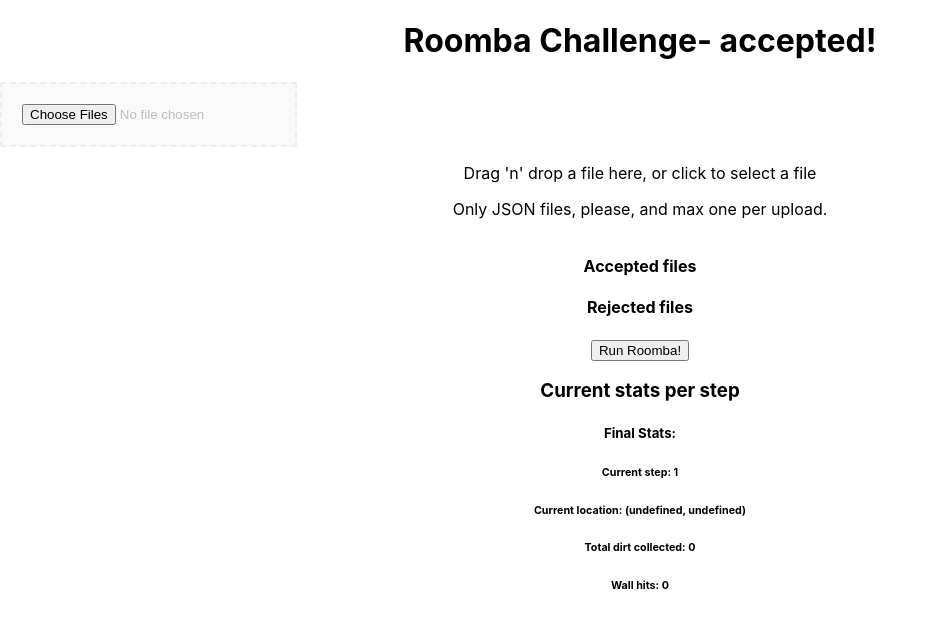
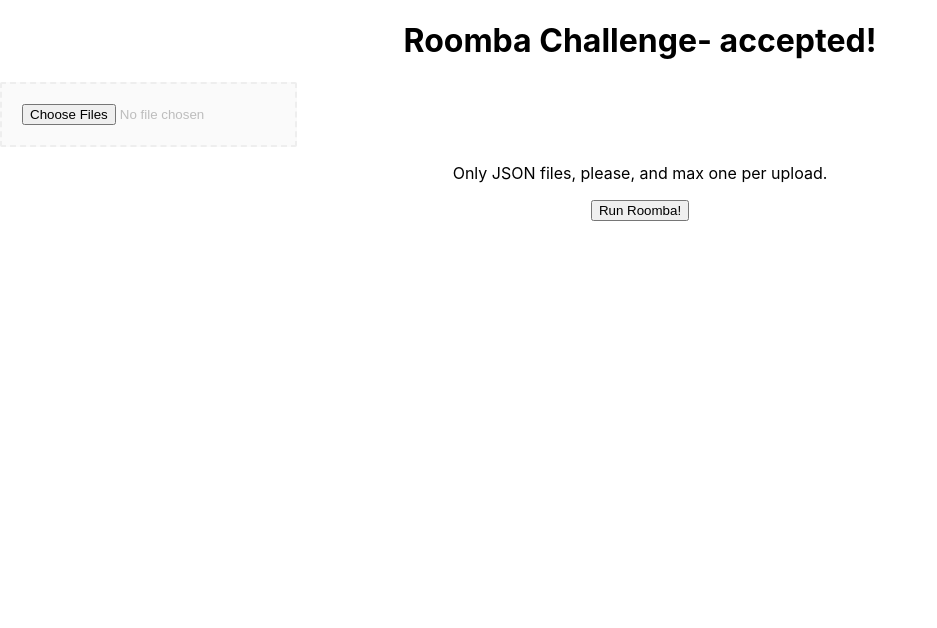
Before and after one commit to bamfranceschi/roomba-challenge, a React (Create React App) app: page / in a window 1280 px wide. Shown: the top 628 px of the page, without its empty margins (0-937 px from the left). Built offline with nearby package versions, Linux system fonts and the light colour scheme.

Commit message:
mvp reached

```diff
--- a/src/App.js
+++ b/src/App.js
@@ -1,6 +1,5 @@
 import React, { useEffect, useState } from "react";
 import "./App.css";
-import data from "./data/practice_data.json";
 import CurrentStats from "./components/CurrentStats";
 import { validInstruction } from "./helpers/validInstruction";
 import { newLocation } from "./helpers/newLocation";
@@ -12,26 +11,27 @@
   const [jsonUpload, setJsonUpload] = useState({
     roomDimensions: [],
     initialRoombaLocation: [],
-    dirtLocations: [],
+    dirtLocations: [[]],
     drivingInstructions: [],
   });
-  console.log(jsonUpload.roomDimensions);
-  const [roombaLocation, setRoombaLocation] = useState(
-    jsonUpload.initialRoombaLocation
-  );
+
   const roomDimensions = jsonUpload.roomDimensions;
   const dirtLocations = jsonUpload.dirtLocations;
+  console.log(dirtLocations);
   const drivingInstructions = jsonUpload.drivingInstructions;
 
-  const [ticker, setTicker] = useState(0);
+  //starting ticker at -1 to account for it being used to traverse the directions array, and traversal obviously starts at position zero.
+  const [ticker, setTicker] = useState(-1);
+  console.log(ticker);
   const [wallHits, setWallHits] = useState(0);
   const [dirtCount, setDirtCount] = useState(0);
   const [driveStart, setDriveStart] = useState(false);
-  // const displayCount = ticker + 1;
+  const [uploadSuccess, setUploadSuccess] = useState(false);
 
   useEffect(() => {
     const interval = setInterval(() => {
-      if (ticker <= drivingInstructions.length - 1 && driveStart) {
+      // subtracting 2 from the length of instructions array to make sure the ticker does not continue beyond array, accounting for its starting -1 value.
+      if (ticker <= drivingInstructions.length - 2 && driveStart) {
         setTicker(ticker + 1);
       }
     }, 1000);
@@ -44,12 +44,18 @@
     let instruction = validInstruction(ticker, drivingInstructions);
 
     if (instruction) {
-      let nextLocation = newLocation(roombaLocation, instruction);
+      let nextLocation = newLocation(
+        jsonUpload.initialRoombaLocation,
+        instruction
+      );
 
       if (validMove(nextLocation, roomDimensions)) {
-        setRoombaLocation(nextLocation);
+        setJsonUpload({
+          ...jsonUpload,
+          initialRoombaLocation: nextLocation,
+        });
 
-        if (dirtFinder(roombaLocation, dirtLocations)) {
+        if (dirtFinder(jsonUpload.initialRoombaLocation, dirtLocations)) {
           setDirtCount(dirtCount + 1);
         }
       } else {
@@ -58,7 +64,7 @@
     }
   }, [ticker]);
 
-  const nextDirection = (e) => {
+  const drive = (e) => {
     e.preventDefault();
     setDriveStart(!driveStart);
   };
@@ -66,20 +72,26 @@
   return (
     <div className="App">
       <h1>Roomba Challenge- accepted!</h1>
-      <Uploader jsonUpload={jsonUpload} setJsonUpload={setJsonUpload} />
+      <Uploader
+        setJsonUpload={setJsonUpload}
+        uploadSuccess={uploadSuccess}
+        setUploadSuccess={setUploadSuccess}
+      />
       {driveStart === false ? (
-        <button onClick={nextDirection}>Run Roomba!</button>
+        <button onClick={drive}>Run Roomba!</button>
       ) : (
-        <button onClick={nextDirection}>Pause Roomba!</button>
+        <button onClick={drive}>Pause Roomba!</button>
       )}
 
       <div>
         <CurrentStats
-          roombaLocation={roombaLocation}
+          uploadSuccess={uploadSuccess}
+          jsonUpload={jsonUpload}
           instructions={drivingInstructions}
           ticker={ticker}
           dirtCount={dirtCount}
           wallHits={wallHits}
+          driveStart={driveStart}
         />
       </div>
     </div>
--- a/src/components/CurrentStats.jsx
+++ b/src/components/CurrentStats.jsx
@@ -1,28 +1,53 @@
-import React from "react"
+import React from "react";
 
+function CurrentStats({
+  uploadSuccess,
+  jsonUpload,
+  instructions,
+  ticker,
+  dirtCount,
+  wallHits,
+  driveStart,
+}) {
+  const displayCount = ticker + 2;
 
-function CurrentStats({roombaLocation, instructions, ticker, dirtCount, wallHits}){
+  return (
+    <div>
+      {uploadSuccess ? (
+        <div>
+          <h3>Current stats per step</h3>
+          <h6>{`Current step: ${displayCount}`}</h6>
+          {jsonUpload.initialRoombaLocation[0] !== undefined ? (
+            <h6>{`Current location: (${jsonUpload.initialRoombaLocation[0]}, ${jsonUpload.initialRoombaLocation[1]})`}</h6>
+          ) : (
+            <> </>
+          )}
 
-
-    const displayCount = ticker + 1;
-
-    return(
-        <div>
-            <h3>Current stats per step</h3>
-            {displayCount >= (instructions.length + 1) ? <h5>Final Stats:</h5> : <> </>}
-        <div>
-          <h6>{`Current step: ${displayCount}`}</h6>
-        <h6>{`Current location: (${roombaLocation[0]}, ${roombaLocation[1]})`}</h6>
-          {instructions[ticker] === undefined || (displayCount >= (instructions.length + 1)) ?
-          <></>
-          :
-          <h6>{`Current instruction: ${instructions[ticker]}`}</h6>
-        }
+          {instructions[ticker] === undefined ||
+          displayCount >= instructions.length + 1 ? (
+            <></>
+          ) : (
+            <h6>{`Current instruction: ${instructions[ticker]}`}</h6>
+          )}
           <h6>{`Total dirt collected: ${dirtCount}`}</h6>
           <h6>{`Wall hits: ${wallHits}`}</h6>
         </div>
+      ) : (
+        <> </>
+      )}
+      {uploadSuccess && displayCount >= instructions.length + 1 ? (
+        <div>
+          <h5>Final Stats:</h5>
+          <h6>{`Total steps: ${displayCount}`}</h6>
+          <h6>{`Total dirt collected: ${dirtCount}`}</h6>
+          <h6>{`Total number of wall hits: ${wallHits}`}</h6>
+          <h6>{`Final location:(${jsonUpload.initialRoombaLocation[0]}, ${jsonUpload.initialRoombaLocation[1]})`}</h6>
         </div>
-    )
+      ) : (
+        <> </>
+      )}
+    </div>
+  );
 }
 
-export default CurrentStats
+export default CurrentStats;
--- a/src/components/Uploader.jsx
+++ b/src/components/Uploader.jsx
@@ -1,6 +1,6 @@
 import React, { useCallback, useState, useEffect, useMemo } from "react";
 import { useDropzone } from "react-dropzone";
-import styled from "styled-components";
+// import styled from "styled-components";
 
 const baseStyle = {
   flex: 1,
@@ -30,39 +30,9 @@
   borderColor: "#ff1744",
 };
 
-const thumbsContainer = {
-  display: "flex",
-  flexDirection: "row",
-  flexWrap: "wrap",
-  marginTop: 16,
-};
-
-const thumb = {
-  display: "inline-flex",
-  borderRadius: 2,
-  border: "1px solid #eaeaea",
-  marginBottom: 8,
-  marginRight: 8,
-  width: 100,
-  height: 100,
-  padding: 4,
-  boxSizing: "border-box",
-};
-
-const thumbInner = {
-  display: "flex",
-  minWidth: 0,
-  overflow: "hidden",
-};
-
-const img = {
-  display: "block",
-  width: "auto",
-  height: "100%",
-};
-
-function Uploader({ setJsonUpload }) {
+function Uploader({ setJsonUpload, uploadSuccess, setUploadSuccess }) {
   const [fileUpload, setFileUpload] = useState([]);
+  const [uploadFailure, setUploadFailure] = useState(false);
 
   const onDrop = useCallback(
     (acceptedFiles) => {
@@ -70,10 +40,11 @@
         const reader = new FileReader();
 
         reader.onabort = () => console.log("file reading was aborted");
-        reader.onerror = () => console.log("file reading has failed");
+        reader.onerror = () => setUploadFailure(false);
         reader.onload = () => {
           const fileData = JSON.parse(reader.result);
           setJsonUpload(fileData);
+          setUploadSuccess(true);
         };
         reader.readAsText(file);
       });
@@ -130,18 +101,12 @@
     </li>
   ));
 
-  const preview = () => (
-    <div style={thumb} key={fileUpload.name}>
-      <div style={thumbInner}>
-        <img src={fileUpload.preview} style={img} alt="file preview" />
-      </div>
-    </div>
-  );
-
   useEffect(
     () => () => {
-      // Make sure to revoke the data uris to avoid memory leaks
+      // revoke the data uris to avoid memory leaks
       fileUpload.forEach((f) => URL.revokeObjectURL(f.preview));
+      setUploadSuccess(false);
+      setUploadFailure(false);
     },
     [fileUpload]
   );
@@ -149,21 +114,26 @@
   return (
     <div {...getRootProps}>
       <input {...getInputProps({ style })} />
-      {isDragActive ? (
-        <p>Drop file here...</p>
+
+      <p>Only JSON files, please, and max one per upload.</p>
+
+      {uploadSuccess === true ? (
+        <div>
+          <p>Successful upload</p> <h4>Accepted file</h4>
+          <ul>{acceptedFileItem}</ul>
+        </div>
       ) : (
+        <> </>
+      )}
+      {uploadFailure ? (
         <div>
-          <p>Drag 'n' drop a file here, or click to select a file</p>
-          <p>Only JSON files, please, and max one per upload.</p>
+          <p>Upload unsuccessful</p>
+          <h4>Rejected file</h4>
+          <ul>{rejectedFileItem}</ul>
         </div>
+      ) : (
+        <> </>
       )}
-      <aside style={thumbsContainer}>{preview}</aside>
-      <aside>
-        <h4>Accepted files</h4>
-        <ul>{acceptedFileItem}</ul>
-        <h4>Rejected files</h4>
-        <ul>{rejectedFileItem}</ul>
-      </aside>
     </div>
   );
 }
--- a/src/helpers/dirtFinder.js
+++ b/src/helpers/dirtFinder.js
@@ -1,13 +1,11 @@
 //function calculates whether there is dirt on a specific location
-    //inputs: new location, existing dirt locations
-    //output: boolean whether there is dirt or not
+//inputs: new location, existing dirt locations
+//output: boolean whether there is dirt or not
 
-export function dirtFinder(location, dirtLocations){
-
-
-    for (let dirtLoc of dirtLocations){
-        if (dirtLoc[0] === location[0] && dirtLoc[1] === location[1]){
-            return true
-        }
+export function dirtFinder(location, dirtLocations) {
+  for (let dirtLoc of dirtLocations) {
+    if (dirtLoc[0] === location[0] && dirtLoc[1] === location[1]) {
+      return true;
     }
+  }
 }
```
Also changed, not shown: src/helpers/validInstruction.js (+9 -9 lines), src/helpers/validMove.js (+14 -11 lines).
